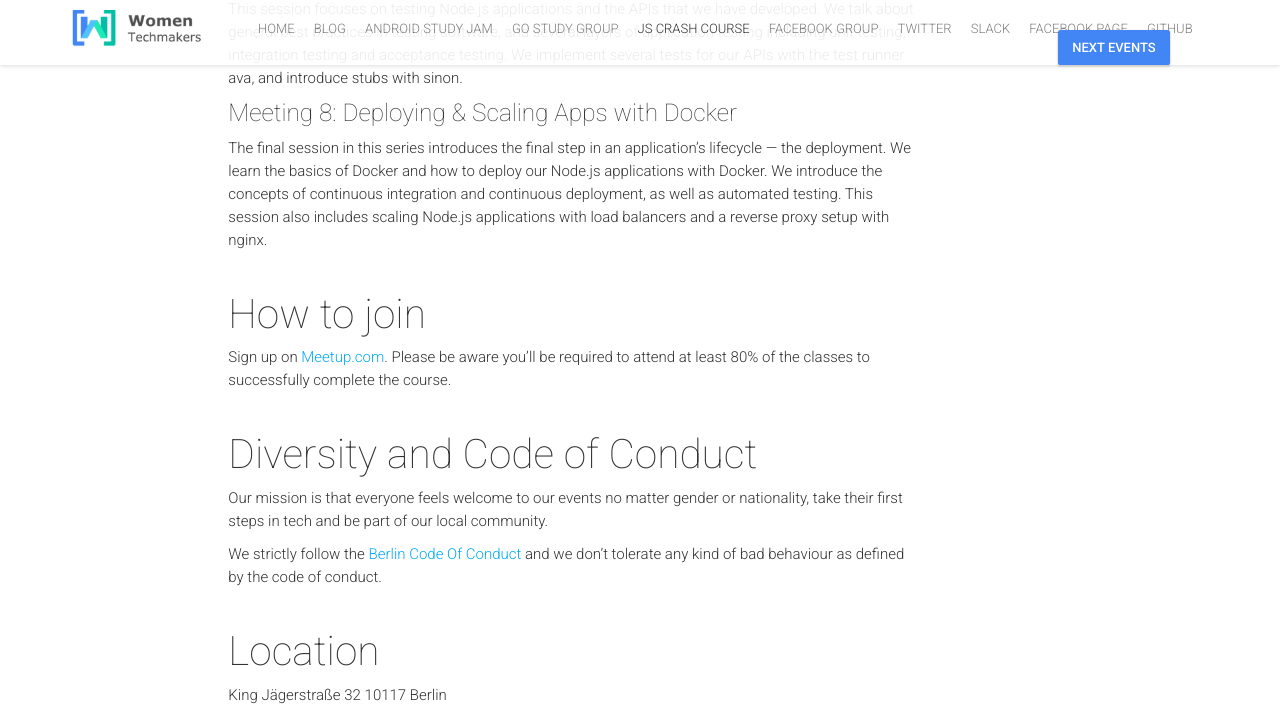
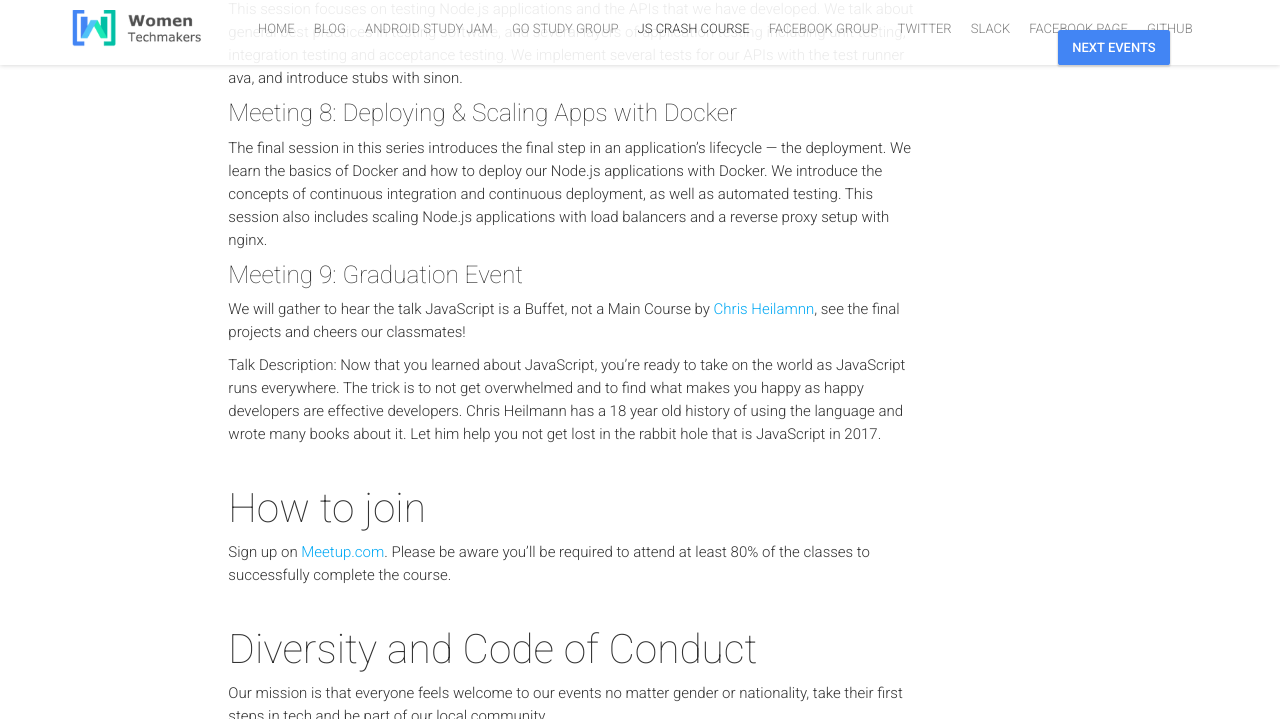
Before and after one commit to WTMBerlin/wtmberlin.github.io, a Jekyll site: the page built from javascript-crash-course.md, in a window 1280 px wide and 900 px high, scrolled down 2150 px, cut to the strip 0-719 px from the top of the window. Built offline with Jekyll 4.4.1, drawn with Linux system fonts in a browser that asks for light colours; nearby versions of some CDN libraries; comment, search, counter and statistics services are not loaded.

Commit message:
Add JS#9

```diff
--- a/javascript-crash-course.md
+++ b/javascript-crash-course.md
@@ -66,6 +66,16 @@
 
 The final session in this series introduces the final step in an application's lifecycle — the deployment. We learn the basics of Docker and how to deploy our Node.js applications with Docker. We introduce the concepts of continuous integration and continuous deployment, as well as automated testing. This session also includes scaling Node.js applications with load balancers and a reverse proxy setup with nginx.
 
+###### Meeting 9: Graduation Event
+
+We will gather to hear the talk JavaScript is a Buffet, not a Main Course by [Chris Heilamnn](http://christianheilmann.com/), see the final projects and cheers our classmates!
+
+
+Talk Description:
+Now that you learned about JavaScript, you're ready to take on the world as JavaScript runs everywhere.
+The trick is to not get overwhelmed and to find what makes you happy as happy developers are effective developers. Chris Heilmann has a 18 year old history of using the language and wrote many books about it. Let him help you not get lost in the rabbit hole that is JavaScript in 2017.
+
+
 #### How to join
 
 Sign up on [Meetup.com](https://www.meetup.com/Women-Techmakers-Berlin/events/243484352/).
```
